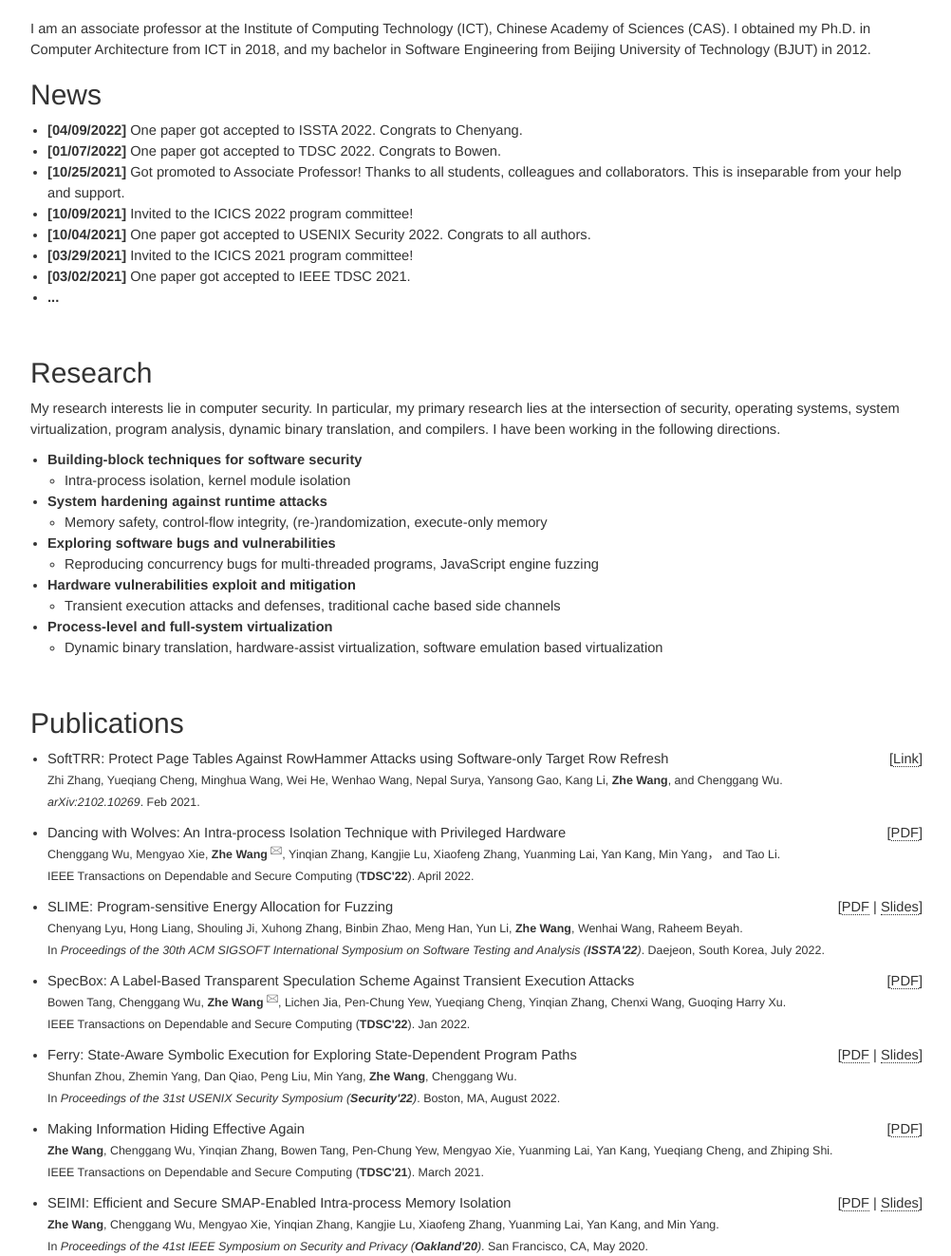
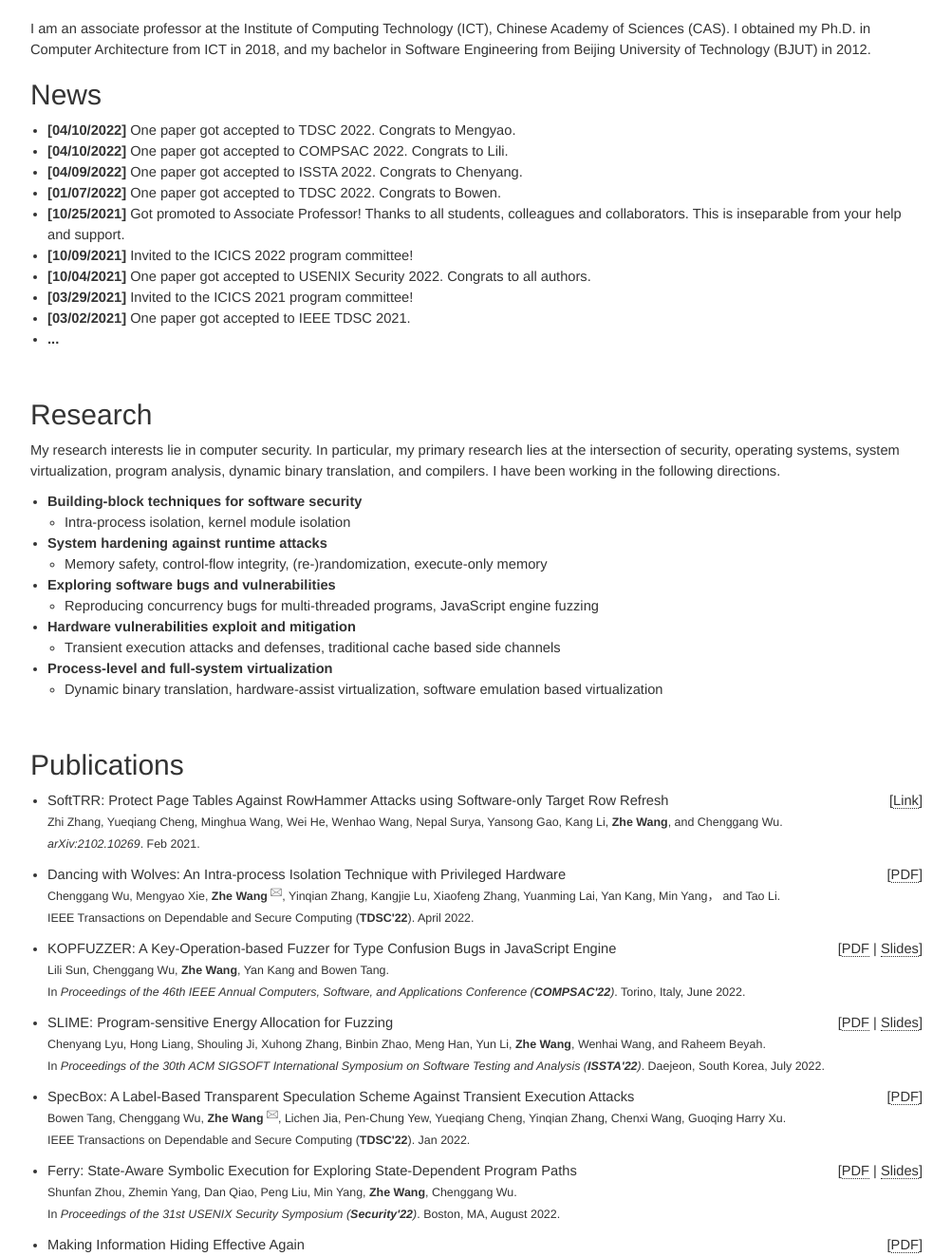
Before and after one commit to zhexwang/zhexwang.github.io, a plain HTML site: page index.html in a window 1280 px wide. Shown: the part 323-1646 px from the top of the page at 95% size, without its empty margins (138-1140 px from the left). Drawn offline with Linux system fonts and the light colour scheme; files that its build step writes are made by us from their sources.

Commit message:
add compsac

```diff
--- a/index.html
+++ b/index.html
@@ -84,6 +84,8 @@
 
 <h2> News </h2>
 <ul class="simple">
+<li class="news-entry" ><strong>[04/10/2022]</strong> One paper got accepted to TDSC 2022. Congrats to Mengyao. </li>
+<li class="news-entry" ><strong>[04/10/2022]</strong> One paper got accepted to COMPSAC 2022. Congrats to Lili. </li>
 <li class="news-entry" ><strong>[04/09/2022]</strong> One paper got accepted to ISSTA 2022. Congrats to Chenyang. </li>
 <li class="news-entry" ><strong>[01/07/2022]</strong> One paper got accepted to TDSC 2022. Congrats to Bowen. </li>
 <li class="news-entry" ><strong>[10/25/2021]</strong> Got promoted to Associate Professor! Thanks to all students, colleagues and collaborators. This is inseparable from your help and support.</li>
@@ -143,10 +145,18 @@
     </div>
   </li>
   <li class="pub-meta">
+    <div class="pub" data-type="Conference paper"  data-key="kopfuzzer">
+      <span class="pub-title">KOPFUZZER: A Key-Operation-based Fuzzer for Type Confusion Bugs in JavaScript Engine</span>
+      <span class="pub-links">  [<a href="papers/kopfuzzer.pdf" class="ext">PDF</a> | <a href="slides/kopfuzzer.pdf" class="ext">Slides</a>]</span><br>
+      <span class="pub-author">Lili Sun, Chenggang Wu, <strong>Zhe Wang</strong>, Yan Kang and Bowen Tang. </span><br>
+      <span class="pub-in"> In <i>Proceedings of the 46th IEEE Annual Computers, Software, and Applications Conference (<b>COMPSAC'22</b>)</i>. Torino, Italy, June 2022.</span>
+    </div>
+  </li>
+  <li class="pub-meta">
     <div class="pub" data-type="Conference paper"  data-key="slime">
       <span class="pub-title">SLIME: Program-sensitive Energy Allocation for Fuzzing</span>
       <span class="pub-links">  [<a href="papers/slime.pdf" class="ext">PDF</a> | <a href="slides/slime.pdf" class="ext">Slides</a>]</span><br>
-      <span class="pub-author">Chenyang Lyu, Hong Liang, Shouling Ji, Xuhong Zhang, Binbin Zhao, Meng Han, Yun Li, <strong>Zhe Wang</strong>, Wenhai Wang, Raheem Beyah. </span><br>
+      <span class="pub-author">Chenyang Lyu, Hong Liang, Shouling Ji, Xuhong Zhang, Binbin Zhao, Meng Han, Yun Li, <strong>Zhe Wang</strong>, Wenhai Wang, and Raheem Beyah. </span><br>
       <span class="pub-in"> In <i>Proceedings of the 30th ACM SIGSOFT International Symposium on Software Testing and Analysis (<b>ISSTA'22</b>)</i>. Daejeon, South Korea, July 2022.</span>
     </div>
   </li>
@@ -314,7 +324,7 @@ clicky_site_ids.push(101130037);
       <hr>
       <div class="row">
          <div class="col-xs-10">&copy;  Zhe Wang
-            &middot; Last Updated: 04 / 09 / 2022</div>
+            &middot; Last Updated: 04 / 10 / 2022</div>
          <div class="col-xs-2"><p class="pull-right"><i class="fa fa-arrow-up"></i> <a href="#">Back to top</a></p></div>
       </div>
    </div>
```
